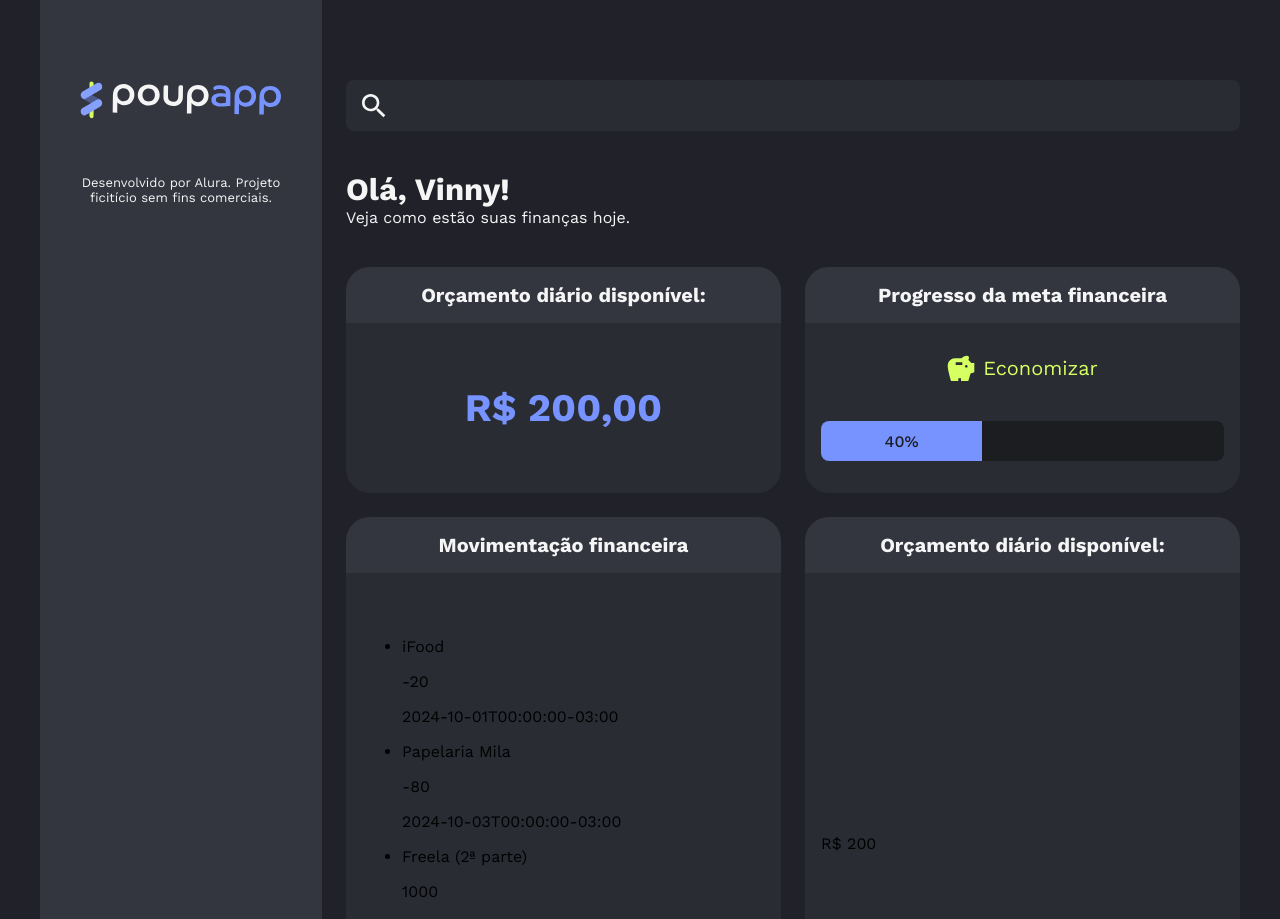
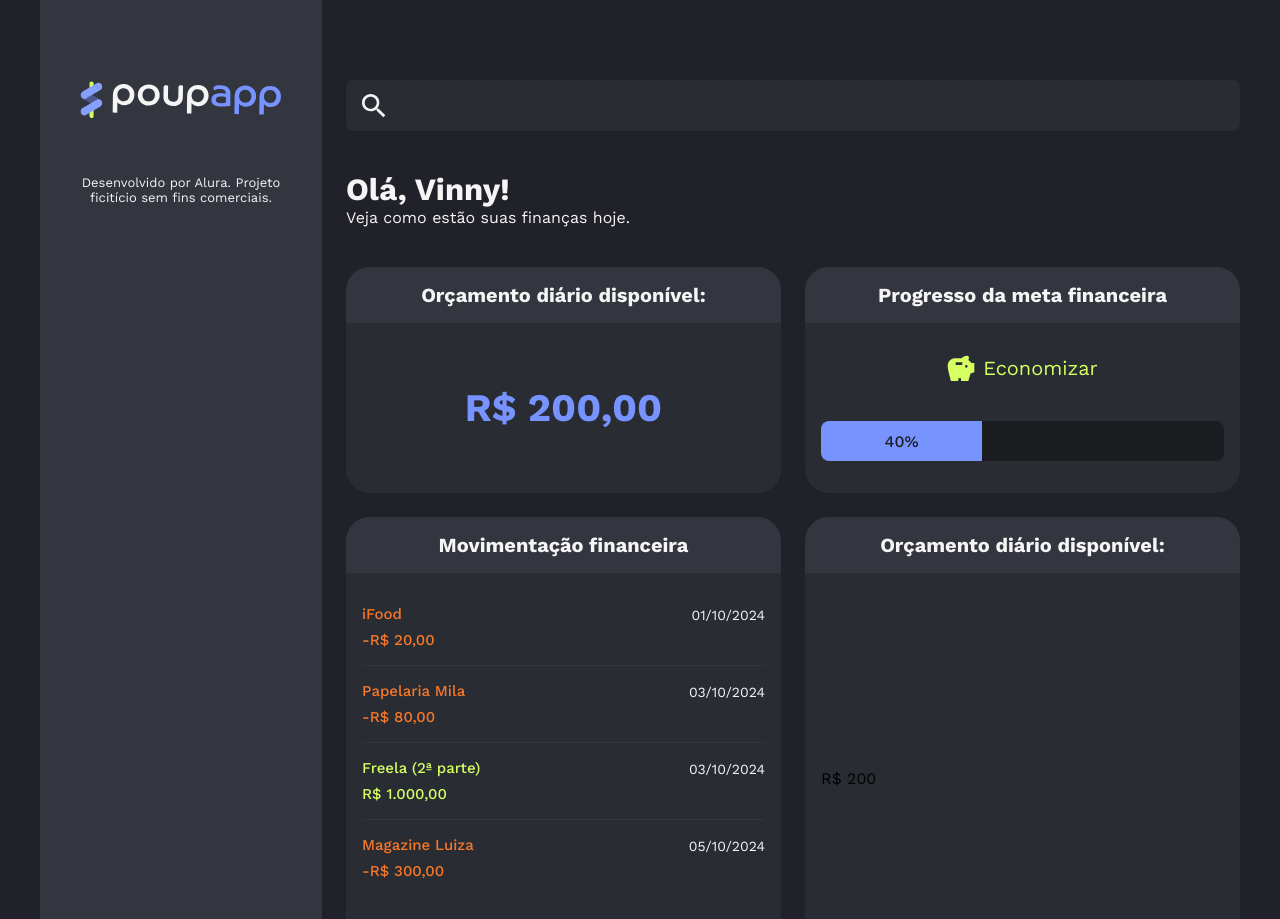
Before and after one commit to Arthur-018/React-Estudo, a React (Vite) app in the folder React utilizando CSS Modules e Tailwind para estilização de componentes/: page / in a window 1280 px wide. Shown: the top 919 px of the page. Built offline with nearby package versions, Linux system fonts and the light colour scheme.

Commit message:
15 aula React utilizando CSS Modules e Tailwind

```diff
--- a/React utilizando CSS Modules e Tailwind para estilização de componentes/src/components/TransactionItem/index.jsx
+++ b/React utilizando CSS Modules e Tailwind para estilização de componentes/src/components/TransactionItem/index.jsx
@@ -1,12 +1,19 @@
+import styles from './transactionitem.module.css'
+
+const formater = new Intl.NumberFormat("pt-BR", {style: "currency", currency: "BRL"})
+
 export const TransactionItem = ({ item }) => {
+
+    const detailsAddicionalClassName = item.value >= 0 ? styles.income : styles.expense
+
     return (
-        <div>
-            <div>
-                <p> {item.description} </p>
-                <p> {item.value} </p>
+        <div className={styles.transaction}>
+            <div className={[styles.details, detailsAddicionalClassName].join(' ')}>
+                <p>{item.description} </p>
+                <p>{formater.format(item.value)} </p>
             </div>
-            <div>
-                {item.date}
+            <div className={styles.date}>
+                {new Date(item.date).toLocaleDateString('pt-BR')}
             </div>
         </div>
     )
--- /dev/null
+++ b/React utilizando CSS Modules e Tailwind para estilização de componentes/src/components/TransactionItem/transactionitem.module.css
@@ -0,0 +1,34 @@
+.transaction {
+    display: flex;
+    justify-content: space-between;
+
+}
+
+.transaction p {
+    margin: 0;
+
+}
+
+.date {
+    color: var(--neutral-text);
+    font-size: 14px;
+    line-height: 20px;
+}
+
+.details {
+    display: flex;
+    flex-direction: column;
+    gap: 8px;
+    font-size: 15px;
+    line-height: 120%;
+    font-weight: 500;
+
+}
+
+.income {
+    color: var(--secondary-income);
+}
+
+.expense {
+    color: var(--secondary-expense);
+}
--- a/React utilizando CSS Modules e Tailwind para estilização de componentes/src/components/Transactions/index.jsx
+++ b/React utilizando CSS Modules e Tailwind para estilização de componentes/src/components/Transactions/index.jsx
@@ -1,6 +1,7 @@
 import { Button } from "../Button"
 import { IconCurrency } from "../Icons"
 import { TransactionItem } from "../TransactionItem"
+import styles from './transactions.module.css'
 
 export const Transactions = ({ }) => {
     const items = [
@@ -14,7 +15,7 @@ export const Transactions = ({ }) => {
 
     return (
         <>
-       <ul>
+       <ul className={styles.list}>
         {items.map((transactionItem, index) =>{
             return (
                 <li key={index}>
--- /dev/null
+++ b/React utilizando CSS Modules e Tailwind para estilização de componentes/src/components/Transactions/transactions.module.css
@@ -0,0 +1,18 @@
+.list {
+    padding: 0;
+    margin: 0;
+    list-style: none;
+    margin-bottom: 48px;
+}
+
+.list li {
+    border-bottom: 1px solid var(--neutral-header);
+    padding-bottom: 16px;
+    margin-bottom: 16px;
+}
+
+.list li:last-child {
+    border: none;
+    padding-bottom: 0;
+    margin-bottom: 0;
+}
```
